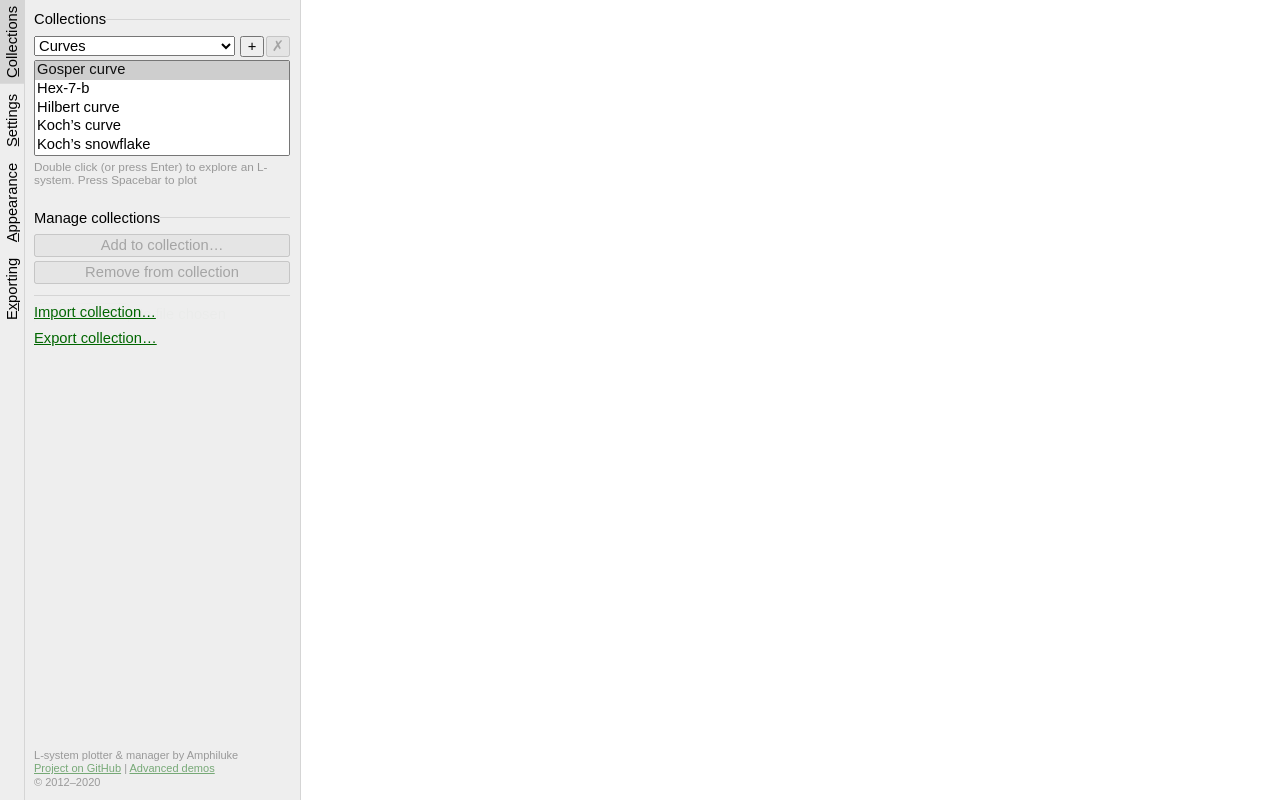
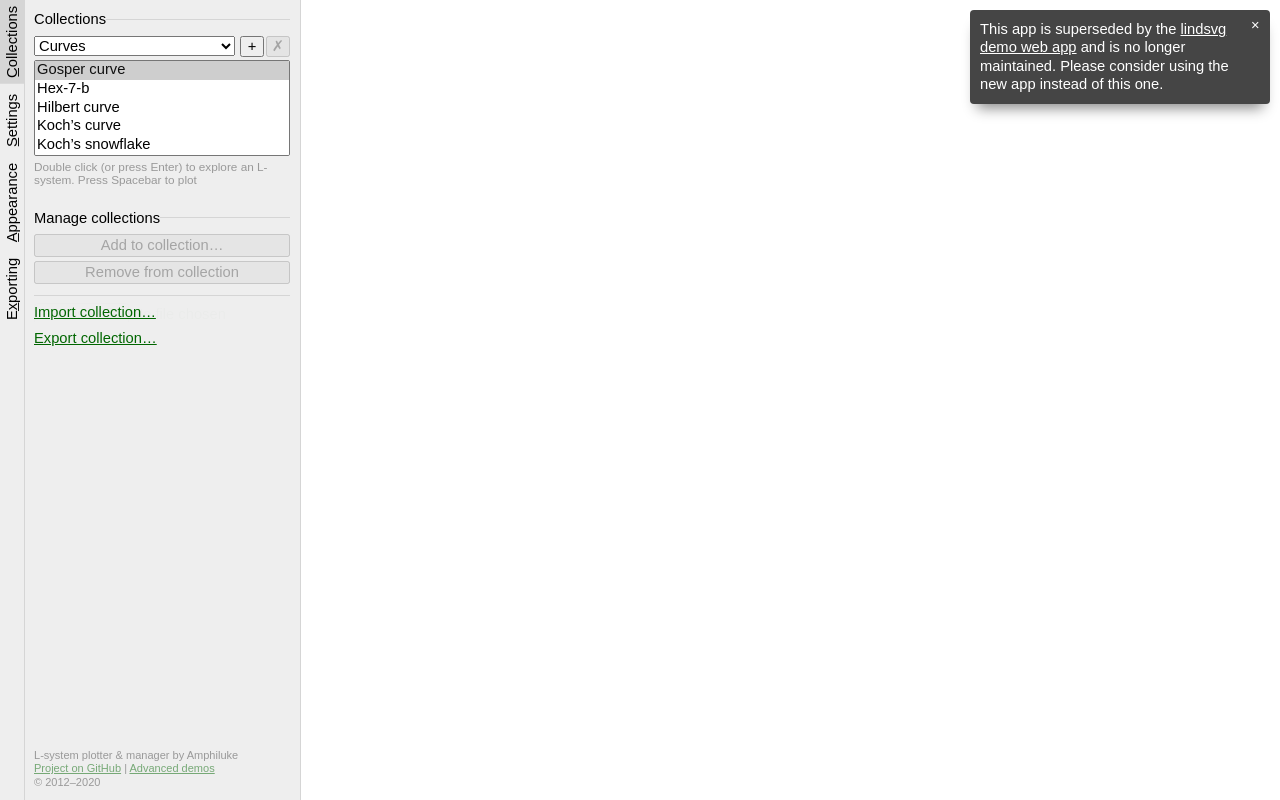
Before and after one commit to Amphiluke/l-systems, a plain HTML site: page index.html in a window 1280 px wide. Drawn offline with Linux system fonts and the light colour scheme.

Commit message:
Add a note on end of maintenance

```diff
--- a/index.html
+++ b/index.html
@@ -12,6 +12,34 @@
     <meta property="og:title" content="L-systems">
     <meta property="og:image" content="https://amphiluke.github.io/l-systems/img/preview.png">
     <meta property="og:description" content="Simple SVG-based L-system generator and manager">
+    <style>
+        .maintenance-note {
+            background: #454545;
+            border-radius: 4px;
+            box-shadow: 0 11px 13px -7px #888;
+            box-sizing: border-box;
+            color: #fff;
+            padding: 10px 30px 10px 10px;
+            position: fixed;
+            right: 10px;
+            top: 10px;
+            width: 300px;
+        }
+        .maintenance-note a {
+            color: inherit;
+        }
+        .maintenance-note-close {
+            align-items: center;
+            cursor: pointer;
+            display: flex;
+            height: 30px;
+            justify-content: center;
+            position: absolute;
+            right: 0;
+            top: 0;
+            width: 30px;
+        }
+    </style>
 </head>
 <body>
 
@@ -131,6 +159,11 @@
         </footer>
     </section>
 
+    <aside id="maintenance-note" class="maintenance-note">
+        This app is superseded by the <a href="https://amphiluke.github.io/lindsvg/">lindsvg demo web app</a> and is no longer maintained. Please consider using the new app instead of this one.
+        <i class="maintenance-note-close" onclick="document.getElementById('maintenance-note').remove();">&times;</i>
+    </aside>
+
     <script type="module" src="js/index.js?v4.2.0"></script>
 </body>
 </html>
```
